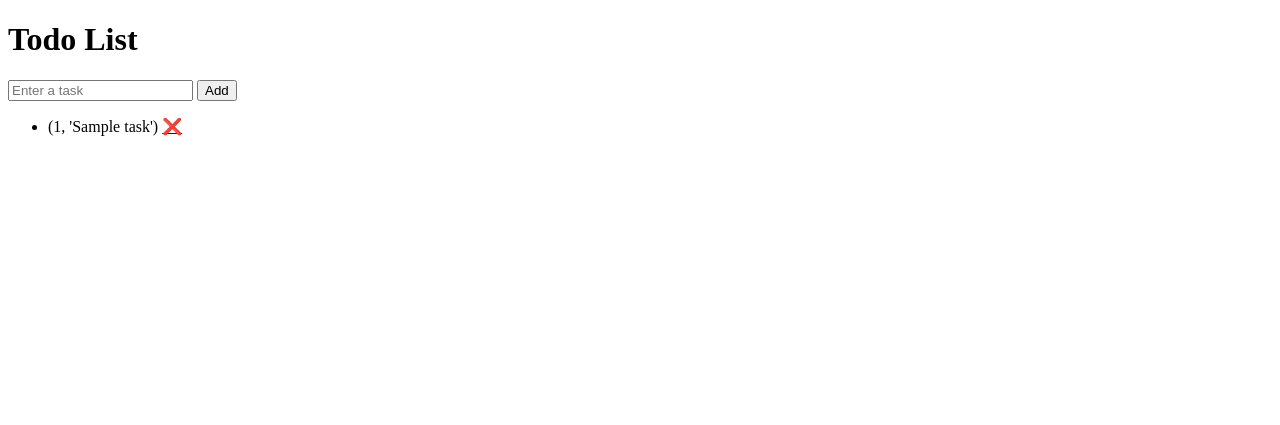
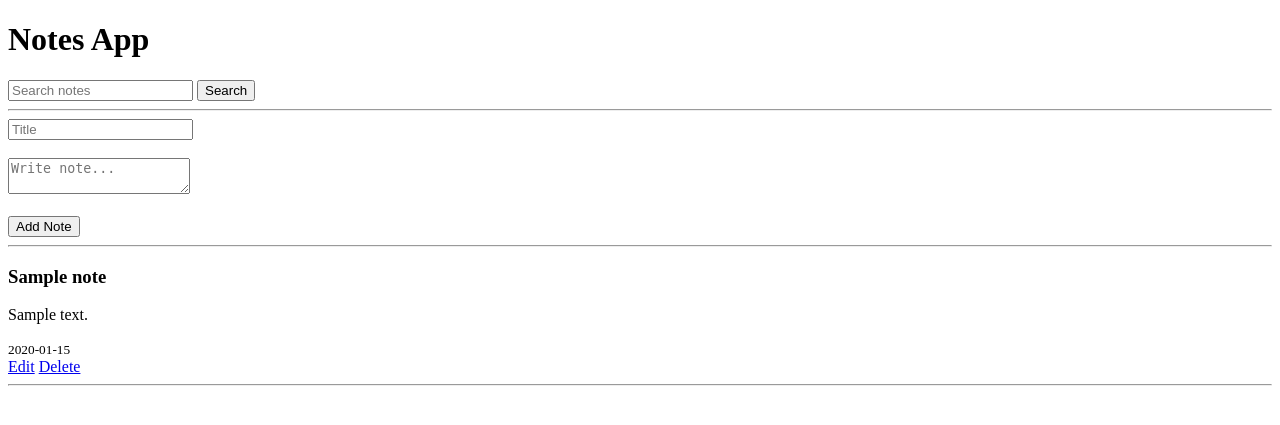
Before and after one commit to Manoranjith1010/todo-docker-app, a Flask app: page / in a window 1280 px wide. Shown: the top 425 px of the page. Run offline with Flask 3, Linux system fonts and the light colour scheme; tables that the repository leaves empty hold one stand-in row (values such as "Sample post").

Commit message:
update the project

```diff
--- a/app.py
+++ b/app.py
@@ -1,18 +1,21 @@
 from flask import Flask, render_template, request, redirect
 import sqlite3
+from datetime import datetime
 
 app = Flask(__name__)
 
-DB_NAME = "tasks.db"
+DB_NAME = "notes.db"
 
 def init_db():
     conn = sqlite3.connect(DB_NAME)
     cursor = conn.cursor()
 
     cursor.execute("""
-        CREATE TABLE IF NOT EXISTS tasks (
+        CREATE TABLE IF NOT EXISTS notes (
             id INTEGER PRIMARY KEY AUTOINCREMENT,
-            title TEXT NOT NULL
+            title TEXT NOT NULL,
+            content TEXT NOT NULL,
+            created_at TEXT NOT NULL
         )
     """)
 
@@ -21,31 +24,44 @@ def init_db():
 
 @app.route("/")
 def home():
+    search = request.args.get("search", "")
+
     conn = sqlite3.connect(DB_NAME)
     cursor = conn.cursor()
 
-    cursor.execute("SELECT * FROM tasks")
-    tasks = cursor.fetchall()
+    if search:
+        cursor.execute(
+            "SELECT * FROM notes WHERE title LIKE ? OR content LIKE ?",
+            (f"%{search}%", f"%{search}%")
+        )
+    else:
+        cursor.execute("SELECT * FROM notes ORDER BY id DESC")
+
+    notes = cursor.fetchall()
 
     conn.close()
 
-    return render_template("index.html", tasks=tasks)
+    return render_template("index.html", notes=notes)
 
 @app.route("/add", methods=["POST"])
 def add():
-    task = request.form.get("task")
+    title = request.form.get("title")
+    content = request.form.get("content")
 
-    if task:
-        conn = sqlite3.connect(DB_NAME)
-        cursor = conn.cursor()
+    conn = sqlite3.connect(DB_NAME)
+    cursor = conn.cursor()
 
-        cursor.execute(
-            "INSERT INTO tasks (title) VALUES (?)",
-            (task,)
-        )
+    cursor.execute("""
+        INSERT INTO notes (title, content, created_at)
+        VALUES (?, ?, ?)
+    """, (
+        title,
+        content,
+        datetime.now().strftime("%Y-%m-%d %H:%M:%S")
+    ))
 
-        conn.commit()
-        conn.close()
+    conn.commit()
+    conn.close()
 
     return redirect("/")
 
@@ -54,13 +70,40 @@ def delete(id):
     conn = sqlite3.connect(DB_NAME)
     cursor = conn.cursor()
 
-    cursor.execute("DELETE FROM tasks WHERE id=?", (id,))
+    cursor.execute("DELETE FROM notes WHERE id=?", (id,))
 
     conn.commit()
     conn.close()
 
     return redirect("/")
 
+@app.route("/edit/<int:id>", methods=["GET", "POST"])
+def edit(id):
+    conn = sqlite3.connect(DB_NAME)
+    cursor = conn.cursor()
+
+    if request.method == "POST":
+        title = request.form.get("title")
+        content = request.form.get("content")
+
+        cursor.execute("""
+            UPDATE notes
+            SET title=?, content=?
+            WHERE id=?
+        """, (title, content, id))
+
+        conn.commit()
+        conn.close()
+
+        return redirect("/")
+
+    cursor.execute("SELECT * FROM notes WHERE id=?", (id,))
+    note = cursor.fetchone()
+
+    conn.close()
+
+    return render_template("edit.html", note=note)
+
 if __name__ == "__main__":
     init_db()
     app.run(host="0.0.0.0", port=5000)
--- a/templates/index.html
+++ b/templates/index.html
@@ -1,23 +1,45 @@
 <!DOCTYPE html>
 <html>
 <head>
-    <title>Todo App</title>
+    <title>Notes App</title>
 </head>
 <body>
-    <h1>Todo List</h1>
 
-    <form method="POST" action="/add">
-        <input type="text" name="task" placeholder="Enter a task" required>
-        <button type="submit">Add</button>
+    <h1>Notes App</h1>
+
+    <form method="GET">
+        <input type="text" name="search" placeholder="Search notes">
+        <button type="submit">Search</button>
     </form>
 
-    <ul>
-        {% for task in tasks %}
-            <li>
-                {{ task }}
-                <a href="/delete/{{ loop.index0 }}">❌</a>
-            </li>
-        {% endfor %}
-    </ul>
+    <hr>
+
+    <form action="/add" method="POST">
+        <input type="text" name="title" placeholder="Title" required>
+        <br><br>
+
+        <textarea name="content" placeholder="Write note..." required></textarea>
+        <br><br>
+
+        <button type="submit">Add Note</button>
+    </form>
+
+    <hr>
+
+    {% for note in notes %}
+        <h3>{{ note[1] }}</h3>
+
+        <p>{{ note[2] }}</p>
+
+        <small>{{ note[3] }}</small>
+
+        <br>
+
+        <a href="/edit/{{ note[0] }}">Edit</a>
+        <a href="/delete/{{ note[0] }}">Delete</a>
+
+        <hr>
+    {% endfor %}
+
 </body>
 </html>
```
Also changed, not shown: templates/edit.html (added, +30 -0 lines).
